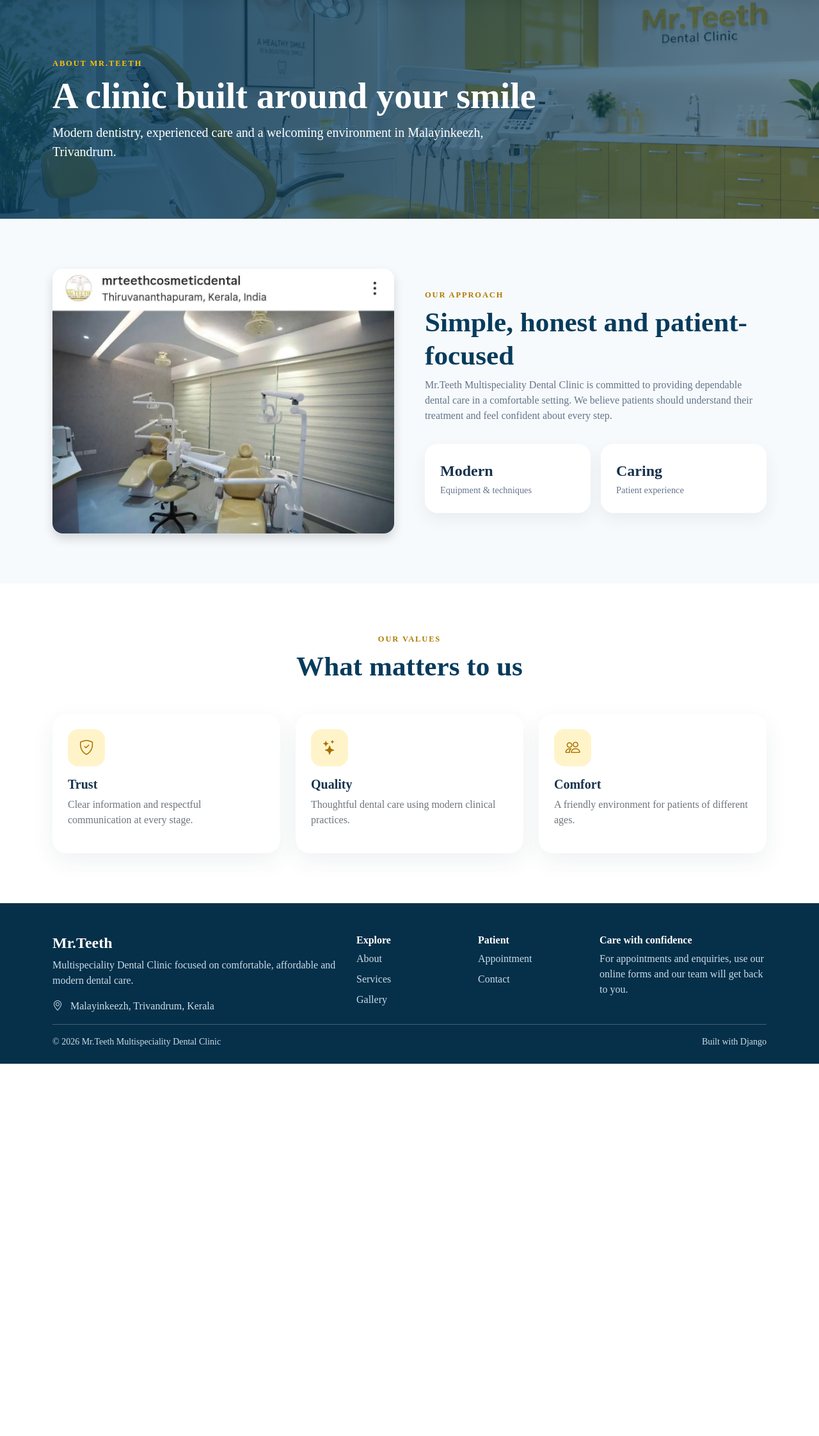
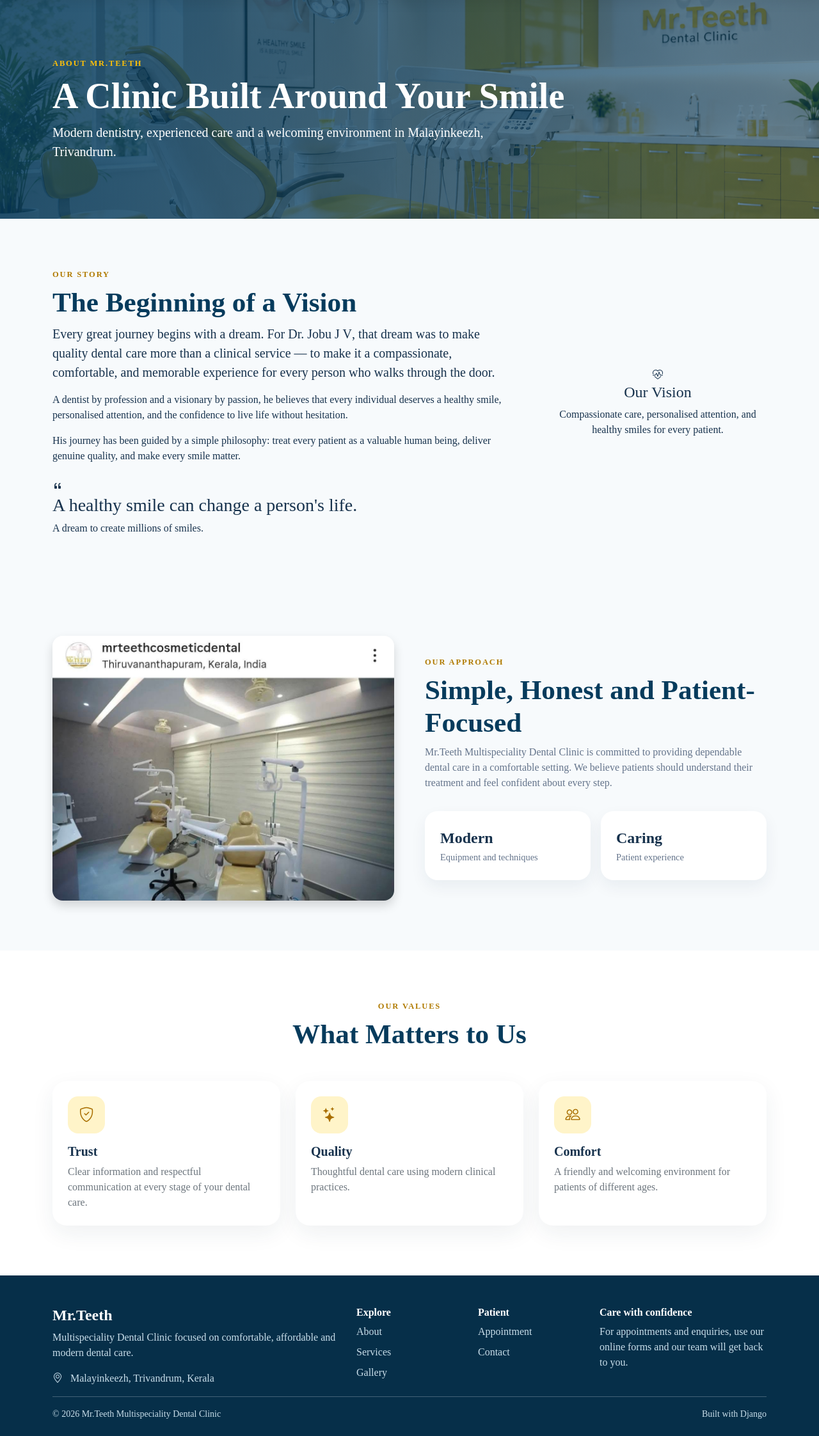
Before and after one commit to rijinj79-svg/mr-teeth-dental-clinic, a Django app: page /about/ in a window 1280 px wide. Shown: the part 62-2307 px from the top of the page at 64% size. Before the commit the page ends 1725 px from the top, so only its background shows below. Run offline with Django 5.2, Linux system fonts and the light colour scheme.

Commit message:
Update About page with clinic vision

```diff
--- a/clinicapp/templates/about.html
+++ b/clinicapp/templates/about.html
@@ -1,4 +1,208 @@
-{% extends 'base.html' %}{% load static %}{% block title %}About Us | Mr.Teeth{% endblock %}
-{% block content %}<section class="page-hero"><div class="container"><div class="eyebrow text-warning">About Mr.Teeth</div><h1 class="display-4 mt-2">A clinic built around your smile</h1><p class="lead mb-0 col-lg-8">Modern dentistry, experienced care and a welcoming environment in Malayinkeezh, Trivandrum.</p></div></section>
-<section class="section"><div class="container"><div class="row align-items-center g-5"><div class="col-lg-6"><img src="{% static 'images/interior1.jpg' %}" class="img-fluid rounded-4 shadow" alt="Mr.Teeth clinic interior"></div><div class="col-lg-6"><div class="eyebrow">Our approach</div><h2 class="section-title mt-2">Simple, honest and patient-focused</h2><p class="section-copy">Mr.Teeth Multispeciality Dental Clinic is committed to providing dependable dental care in a comfortable setting. We believe patients should understand their treatment and feel confident about every step.</p><div class="row g-3 mt-2"><div class="col-sm-6"><div class="stats"><strong class="d-block fs-4">Modern</strong><span class="small-muted">Equipment & techniques</span></div></div><div class="col-sm-6"><div class="stats"><strong class="d-block fs-4">Caring</strong><span class="small-muted">Patient experience</span></div></div></div></div></div></div></section>
-<section class="section bg-white"><div class="container"><div class="text-center mb-5"><div class="eyebrow">Our values</div><h2 class="section-title mt-2">What matters to us</h2></div><div class="row g-4"><div class="col-md-4"><div class="feature-card p-4"><div class="icon-box mb-3"><i class="bi bi-shield-check"></i></div><h5 class="fw-bold">Trust</h5><p class="text-secondary">Clear information and respectful communication at every stage.</p></div></div><div class="col-md-4"><div class="feature-card p-4"><div class="icon-box mb-3"><i class="bi bi-stars"></i></div><h5 class="fw-bold">Quality</h5><p class="text-secondary">Thoughtful dental care using modern clinical practices.</p></div></div><div class="col-md-4"><div class="feature-card p-4"><div class="icon-box mb-3"><i class="bi bi-people"></i></div><h5 class="fw-bold">Comfort</h5><p class="text-secondary">A friendly environment for patients of different ages.</p></div></div></div></div></section>{% endblock %}
+
+{% extends 'base.html' %}
+{% load static %}
+
+{% block title %}About Us | Mr.Teeth{% endblock %}
+
+{% block content %}
+
+<!-- Page Hero -->
+<section class="page-hero">
+    <div class="container">
+        <div class="eyebrow text-warning">About Mr.Teeth</div>
+        <h1 class="display-4 mt-2">A Clinic Built Around Your Smile</h1>
+        <p class="lead mb-0 col-lg-8">
+            Modern dentistry, experienced care and a welcoming
+            environment in Malayinkeezh, Trivandrum.
+        </p>
+    </div>
+</section>
+
+
+<!-- The Beginning of a Vision -->
+<section class="section vision-story">
+    <div class="container">
+        <div class="row align-items-center g-5">
+
+            <div class="col-lg-8">
+                <div class="eyebrow">Our Story</div>
+
+                <h2 class="section-title mt-2">
+                    The Beginning of a Vision
+                </h2>
+
+                <p class="lead">
+                    Every great journey begins with a dream. For
+                    <strong>Dr. Jobu J V</strong>, that dream was to
+                    make quality dental care more than a clinical
+                    service — to make it a compassionate, comfortable,
+                    and memorable experience for every person who
+                    walks through the door.
+                </p>
+
+                <p>
+                    A dentist by profession and a visionary by passion,
+                    he believes that every individual deserves a healthy
+                    smile, personalised attention, and the confidence
+                    to live life without hesitation.
+                </p>
+
+                <p>
+                    His journey has been guided by a simple philosophy:
+                    treat every patient as a valuable human being,
+                    deliver genuine quality, and make every smile matter.
+                </p>
+
+                <div class="vision-quote mt-4">
+                    <i class="bi bi-quote"></i>
+
+                    <h3>
+                        A healthy smile can change a person's life.
+                    </h3>
+
+                    <p class="mb-0">
+                        A dream to create millions of smiles.
+                    </p>
+                </div>
+            </div>
+
+            <div class="col-lg-4">
+                <div class="vision-highlight text-center">
+                    <i class="bi bi-heart-pulse"></i>
+
+                    <h4>Our Vision</h4>
+
+                    <p class="mb-0">
+                        Compassionate care, personalised attention,
+                        and healthy smiles for every patient.
+                    </p>
+                </div>
+            </div>
+
+        </div>
+    </div>
+</section>
+
+
+<!-- Our Approach -->
+<section class="section">
+    <div class="container">
+        <div class="row align-items-center g-5">
+
+            <div class="col-lg-6">
+                <img
+                    src="{% static 'images/interior1.jpg' %}"
+                    class="img-fluid rounded-4 shadow"
+                    alt="Mr.Teeth Multispeciality Dental Clinic interior"
+                >
+            </div>
+
+            <div class="col-lg-6">
+                <div class="eyebrow">Our Approach</div>
+
+                <h2 class="section-title mt-2">
+                    Simple, Honest and Patient-Focused
+                </h2>
+
+                <p class="section-copy">
+                    Mr.Teeth Multispeciality Dental Clinic is committed
+                    to providing dependable dental care in a comfortable
+                    setting. We believe patients should understand
+                    their treatment and feel confident about every step.
+                </p>
+
+                <div class="row g-3 mt-2">
+
+                    <div class="col-sm-6">
+                        <div class="stats">
+                            <strong class="d-block fs-4">Modern</strong>
+                            <span class="small-muted">
+                                Equipment and techniques
+                            </span>
+                        </div>
+                    </div>
+
+                    <div class="col-sm-6">
+                        <div class="stats">
+                            <strong class="d-block fs-4">Caring</strong>
+                            <span class="small-muted">
+                                Patient experience
+                            </span>
+                        </div>
+                    </div>
+
+                </div>
+            </div>
+
+        </div>
+    </div>
+</section>
+
+
+<!-- Our Values -->
+<section class="section bg-white">
+    <div class="container">
+
+        <div class="text-center mb-5">
+            <div class="eyebrow">Our Values</div>
+
+            <h2 class="section-title mt-2">
+                What Matters to Us
+            </h2>
+        </div>
+
+        <div class="row g-4">
+
+            <!-- Trust -->
+            <div class="col-md-4">
+                <div class="feature-card p-4 h-100">
+                    <div class="icon-box mb-3">
+                        <i class="bi bi-shield-check"></i>
+                    </div>
+
+                    <h5 class="fw-bold">Trust</h5>
+
+                    <p class="text-secondary mb-0">
+                        Clear information and respectful communication
+                        at every stage of your dental care.
+                    </p>
+                </div>
+            </div>
+
+            <!-- Quality -->
+            <div class="col-md-4">
+                <div class="feature-card p-4 h-100">
+                    <div class="icon-box mb-3">
+                        <i class="bi bi-stars"></i>
+                    </div>
+
+                    <h5 class="fw-bold">Quality</h5>
+
+                    <p class="text-secondary mb-0">
+                        Thoughtful dental care using modern
+                        clinical practices.
+                    </p>
+                </div>
+            </div>
+
+            <!-- Comfort -->
+            <div class="col-md-4">
+                <div class="feature-card p-4 h-100">
+                    <div class="icon-box mb-3">
+                        <i class="bi bi-people"></i>
+                    </div>
+
+                    <h5 class="fw-bold">Comfort</h5>
+
+                    <p class="text-secondary mb-0">
+                        A friendly and welcoming environment for
+                        patients of different ages.
+                    </p>
+                </div>
+            </div>
+
+        </div>
+    </div>
+</section>
+
+{% endblock %}
```
Also changed, not shown: clinicapp/static/images/css/style.css (+68 -0 lines), clinicapp/static/images/dr.jobu about.jpeg (added).
